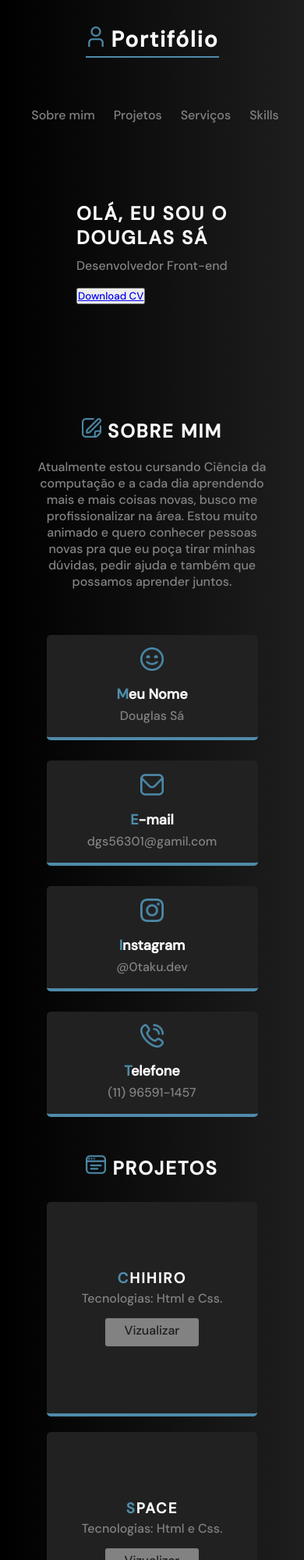
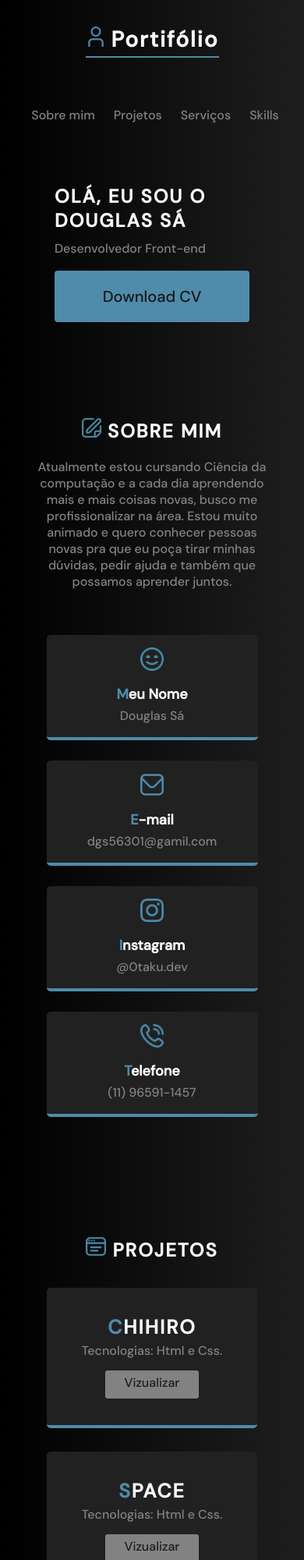
Before and after one commit to darneees/Portifolio-Antigo, a plain HTML site: page index.html in a window 390 px wide. Shown: the top 2000 px of the page at 78% size. Drawn offline with Linux system fonts and the light colour scheme.

Commit message:
Update style.css

```diff
--- a/style.css
+++ b/style.css
@@ -68,22 +68,45 @@
   color: #828282;
   padding-bottom: 18px;
 }
-.cntTxt .down {
-  padding: 8px 15px 8px 15px;
-  background: #4f8baa;
-  color: #171717;
-  text-decoration: none;
-  border-radius: 3px;
-}
-.cntTxt .down:hover {
-  background: #F9F9F9;
-}
-.cntTxt img {
-  padding-right: 7px;
-  height: 17px;
-}
 .cntImg img {
   max-width: 400px;
+}
+/* MAIN - BUTTON */
+.bttn {
+  border-radius: 4px;
+  background-color: #4f8baa;
+  border: none;
+  text-align: center;
+  font-size: 20px;
+  padding: 20px;
+  width: 250px;
+  transition: all 0.5s;
+  cursor: pointer;
+}
+.bttn span {
+  cursor: pointer;
+  display: inline-block;
+  position: relative;
+  transition: 0.5s;
+}
+.bttn span:after {
+  content: '\00bb';
+  position: absolute;
+  opacity: 0;
+  top: 0;
+  right: -20px;
+  transition: 0.5s;
+}
+.bttn:hover span {
+  padding-right: 25px;
+}
+.bttn:hover span:after {
+  opacity: 1;
+  right: 0;
+}
+.bttn span a {
+  text-decoration: none;
+  color: #171717;
 }
 /* MAIN - SECTIN 02 */
 #content2 {
@@ -151,7 +174,7 @@
   flex-direction: column;
   justify-content: center;
   align-items: center;
-  height: 800px;
+  height: 600px;
 }
 #content3 h2 {
   letter-spacing: 2px;
@@ -175,21 +198,14 @@
   color: #828282;
   background: #212121;
   width: 270px;
-  height: 300px;
-  margin: 10px;
+  height: 170px;
+  margin: 15px;
   display: flex;
   align-items: center;
   justify-content: center;
   flex-direction: column;
   border-radius: 5px;
   border-bottom: 4px solid #4f8baa;
-}
-.cnt-Box div, .cnt-Box2 div, .cnt-Box3 div, .cnt-Box4 div, .cnt-Box5 div, .cnt-Box6 div {
-  background: #171717;
-  width: 225px;
-  height: 130px;
-  margin-bottom: 9px;
-  border-radius: 5px;
 }
 .cnt-Box a, .cnt-Box2 a, .cnt-Box3 a, .cnt-Box4 a, .cnt-Box5 a, .cnt-Box6 a {
   padding: 5px 25px 10px 25px;
@@ -206,6 +222,7 @@
   text-transform: uppercase;
   padding-bottom: 3px;
   letter-spacing: 2px;
+  font-size: 25px;
   color: #F9F9F9;
 }
 .cnt-3 h3::first-letter {
@@ -322,6 +339,9 @@
   }
 }
 @media (max-width: 992px) {
+  body {
+    width: 100%;
+  }
   header , main , footer {
     position: relative;
     width: calc(100%);
@@ -329,12 +349,12 @@
   #container {
     height: 190px;
     position: relative;
-    flex-direction: column;
-    width: 100%;
+		flex-direction: column;
+		width: 100%;
   }
   #content {
     flex-direction: column;
-    height: 550px;
+		height: 550px;
     justify-content: center;
     align-items: center;
   }
@@ -373,7 +393,7 @@
     flex-direction: column;
     align-items: center;
     justify-content: center;
-    height: 2300px;
+    height: 2000px;
   }
   .cnt-3 {
     display: flex;
@@ -381,7 +401,7 @@
     flex-direction: column;
   }
   .cnt-Box , .cnt-Box2 , .cnt-Box3 , .cnt-Box4 , .cnt-Box5 , .cnt-Box6 {
-    height: 275px;
+    height: 180px;
   }
   #content4 {
     height: 450px;
```
